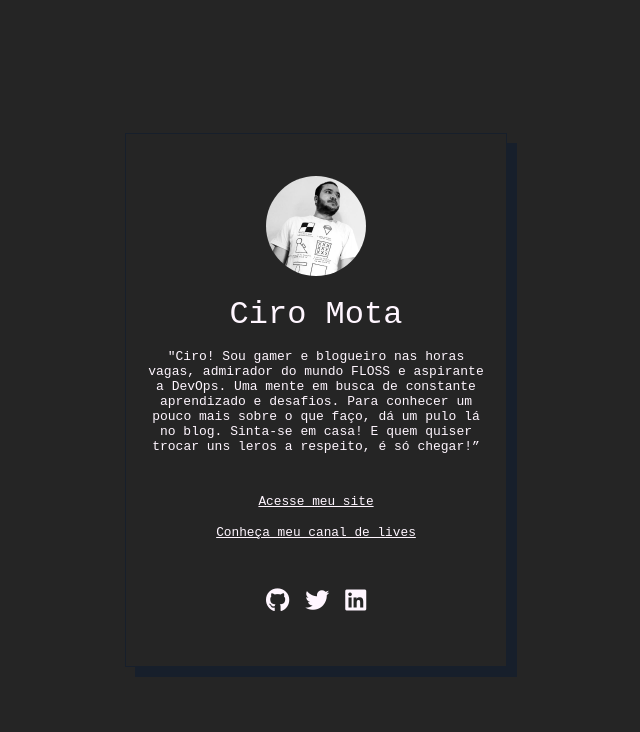
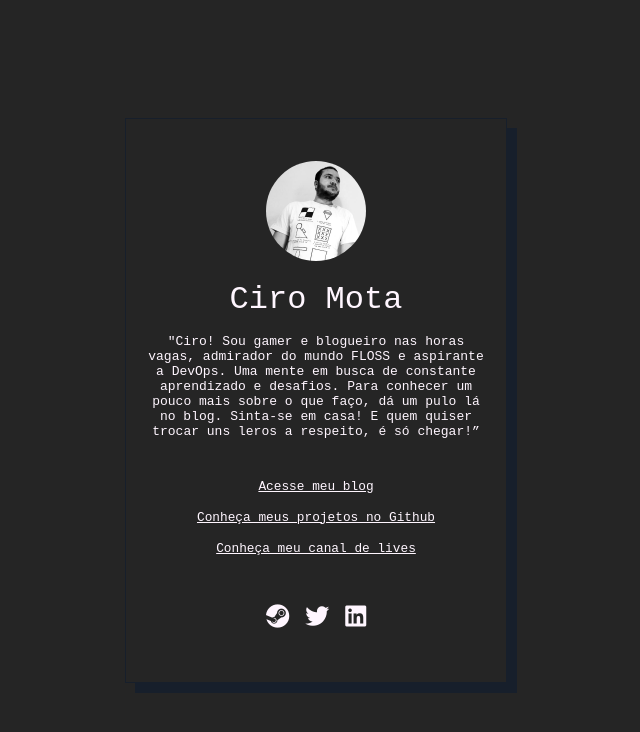
Before and after one commit to levxyca/links, a plain HTML site: page index.html in a window 1280 px wide. Shown: the whole page, without its empty margins (324-964 px from the left). Drawn offline with Linux system fonts and the light colour scheme.

Commit message:
Update de links.

```diff
--- a/index.html
+++ b/index.html
@@ -31,7 +31,16 @@
               href="https://ciromota.tec.br"
               target="_blank"
               rel="noopener"
-              >Acesse meu site</a
+              >Acesse meu blog</a
+            >
+          </li>
+          <li class="links__menu-item">
+            <a
+              class="links__menu-item-a"
+              href="https://github.com/ciro-mota"
+              target="_blank"
+              rel="noopener"
+              >Conheça meus projetos no Github</a
             >
           </li>
           <li class="links__menu-item">
@@ -43,15 +52,6 @@
               >Conheça meu canal de lives</a
             >
           </li>
-          <!-- <li class="links__menu-item">
-            <a
-              class="links__menu-item-a"
-              href="#top"
-              target="_blank"
-              rel="noopener"
-              >Meu canal no youtube sobre TI</a
-            >
-          </li> -->
         </ul>
       </section>
       <section class="social">
@@ -59,11 +59,11 @@
           <li class="social__menu-item">
             <a
               class="social__menu-item-a"
-              href="https://github.com/ciro-mota"
+              href="https://steamcommunity.com/id/SikorskyM"
               target="_blank"
               rel="noopener"
-              aria-label="Github"
-              ><i class="fab fa-github"></i>
+              aria-label="Steam"
+              ><i class="fab fa-steam"></i>
             </a>
           </li>
           <li class="social__menu-item">
```
